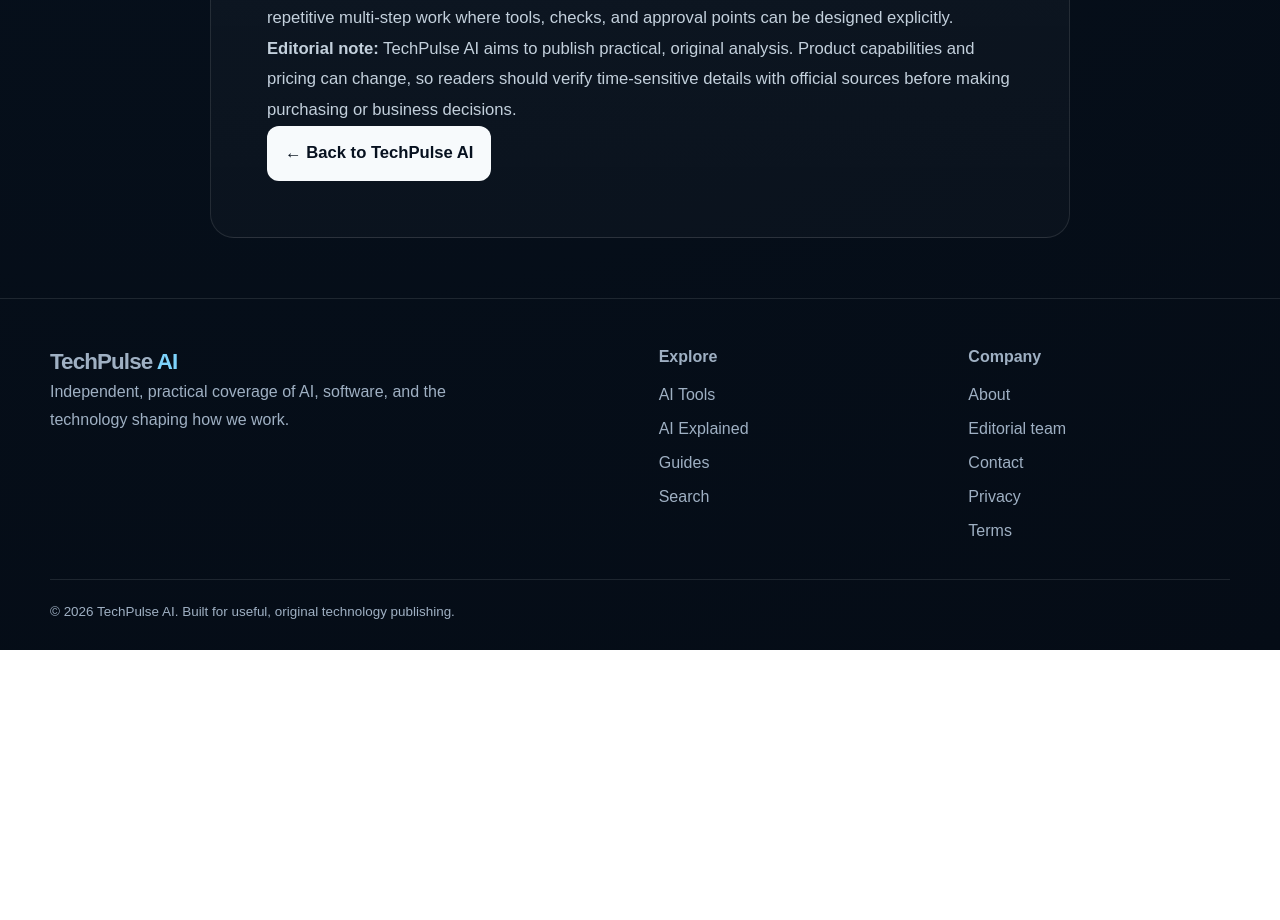
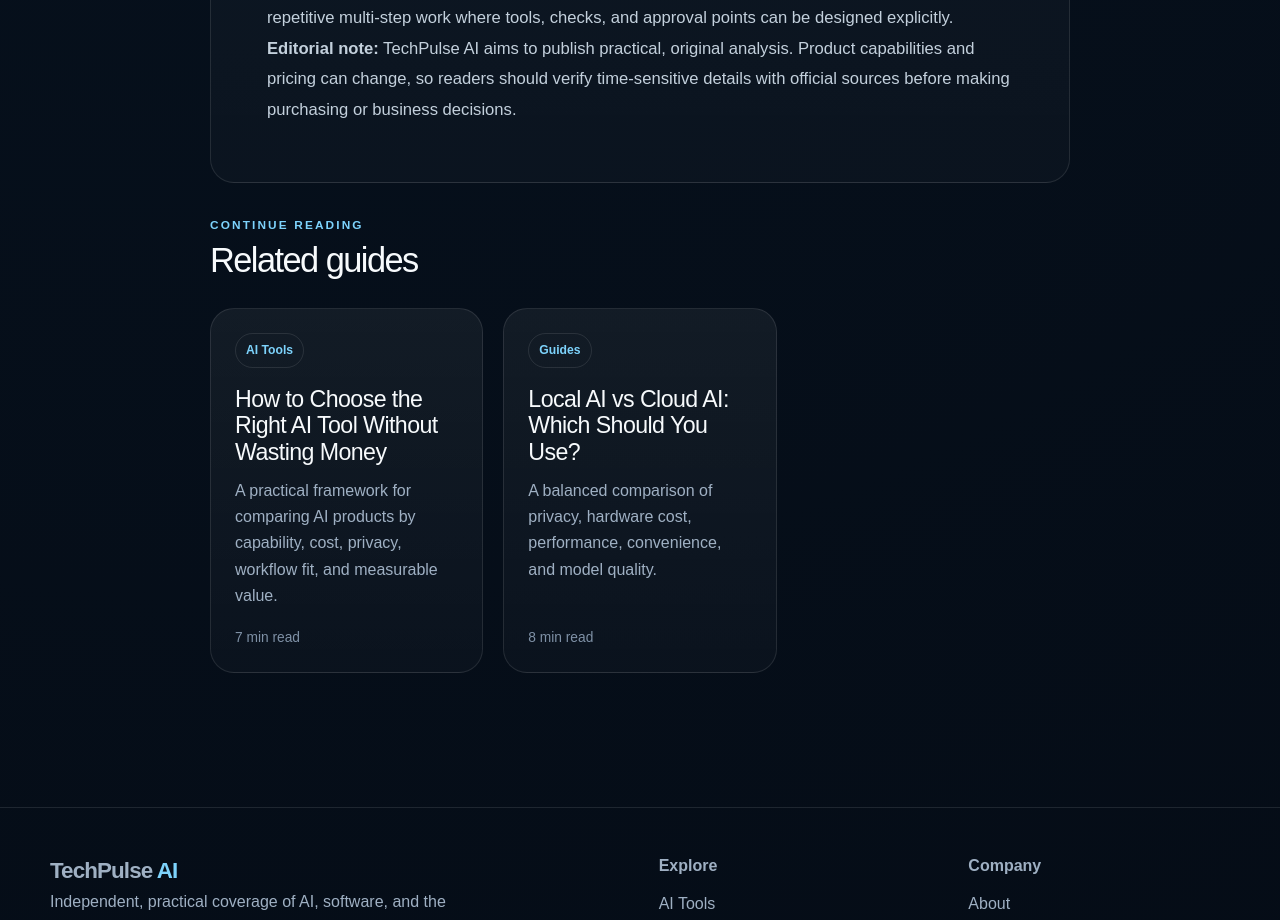
Before and after one commit to winnzzy/techpulse-ai, a Next.js app: page /articles/ai-agents-explained in a window 1280 px wide. Shown: the part 1020-1940 px from the top of the page. Before the commit the page ends 1670 px from the top, so only its background shows below. Built offline with nearby package versions, Linux system fonts and the light colour scheme.

Commit message:
Improve article trust and internal linking

```diff
--- a/app/articles/[slug]/page.tsx
+++ b/app/articles/[slug]/page.tsx
@@ -14,6 +14,7 @@ export async function generateMetadata({ params }: { params: Promise<{ slug: str
   return {
     title: post.title,
     description: post.excerpt,
+    alternates: { canonical: `/articles/${post.slug}` },
     openGraph: {
       type: "article",
       title: post.title,
@@ -29,14 +30,20 @@ export default async function ArticlePage({ params }: { params: Promise<{ slug:
   const post = getPost(slug);
   if (!post) notFound();
 
+  const related = posts.filter((candidate) => candidate.slug !== post.slug).slice(0, 2);
   const jsonLd = {
     "@context": "https://schema.org",
     "@type": "Article",
     headline: post.title,
     description: post.excerpt,
     datePublished: post.date,
-    author: { "@type": "Organization", name: post.author },
+    author: {
+      "@type": "Organization",
+      name: post.author,
+      url: "https://techpulse-ai.example.com/authors/techpulse-ai-editorial",
+    },
     publisher: { "@type": "Organization", name: "TechPulse AI" },
+    mainEntityOfPage: `https://techpulse-ai.example.com/articles/${post.slug}`,
   };
 
   return (
@@ -46,11 +53,31 @@ export default async function ArticlePage({ params }: { params: Promise<{ slug:
         <div className="eyebrow">{post.category}</div>
         <h1>{post.title}</h1>
         <p className="lead">{post.excerpt}</p>
-        <div className="meta">By {post.author} · {post.readingTime} · {new Date(post.date).toLocaleDateString("en-US", { year: "numeric", month: "long", day: "numeric" })}</div>
+        <div className="meta">
+          By <Link href="/authors/techpulse-ai-editorial">{post.author}</Link> · {post.readingTime} · {new Date(post.date).toLocaleDateString("en-US", { year: "numeric", month: "long", day: "numeric" })}
+        </div>
         {post.content.map((paragraph, index) => <p key={index}>{paragraph}</p>)}
         <p><strong>Editorial note:</strong> TechPulse AI aims to publish practical, original analysis. Product capabilities and pricing can change, so readers should verify time-sensitive details with official sources before making purchasing or business decisions.</p>
-        <p><Link className="button" href="/">← Back to TechPulse AI</Link></p>
       </article>
+
+      <section className="section">
+        <div className="section-head">
+          <div>
+            <div className="eyebrow">Continue reading</div>
+            <h2>Related guides</h2>
+          </div>
+        </div>
+        <div className="grid">
+          {related.map((item) => (
+            <article className="card" key={item.slug}>
+              <span className="badge">{item.category}</span>
+              <h3><Link href={`/articles/${item.slug}`}>{item.title}</Link></h3>
+              <p>{item.excerpt}</p>
+              <div className="meta">{item.readingTime}</div>
+            </article>
+          ))}
+        </div>
+      </section>
     </main>
   );
 }
```
